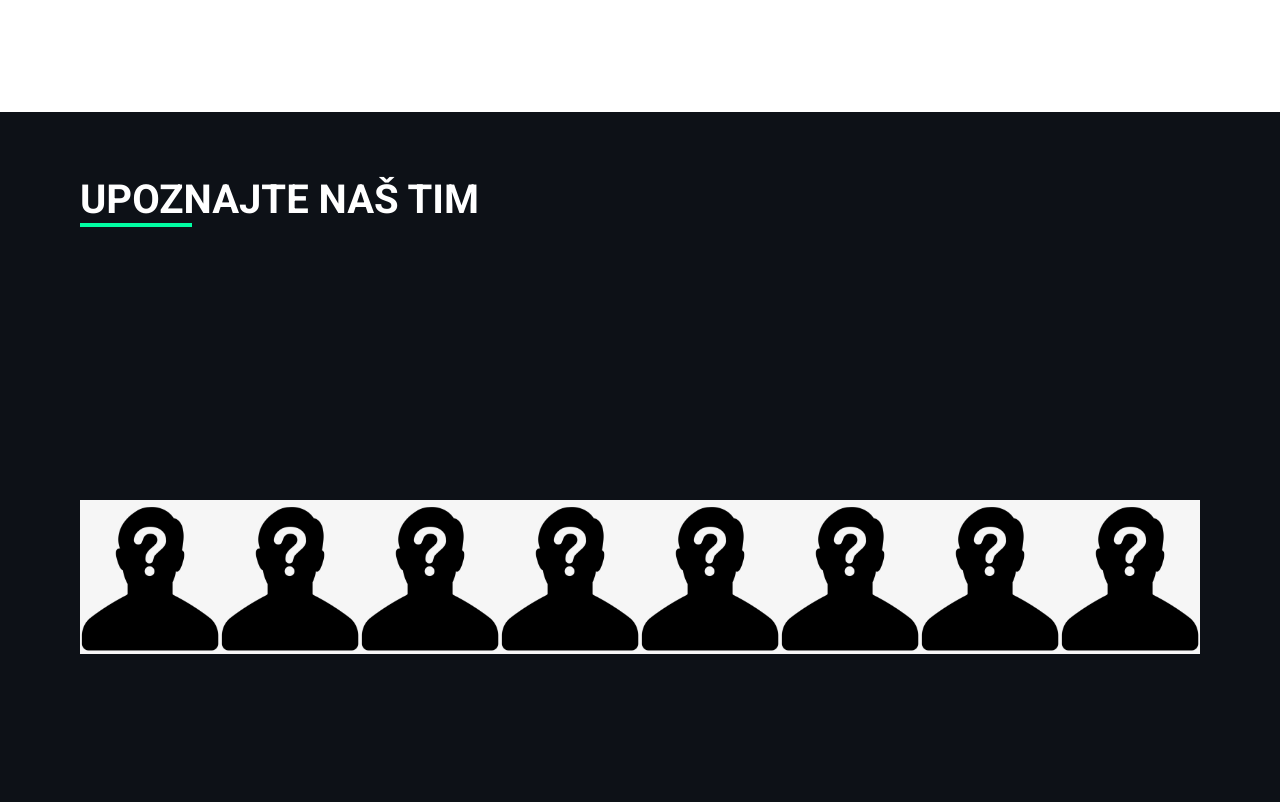
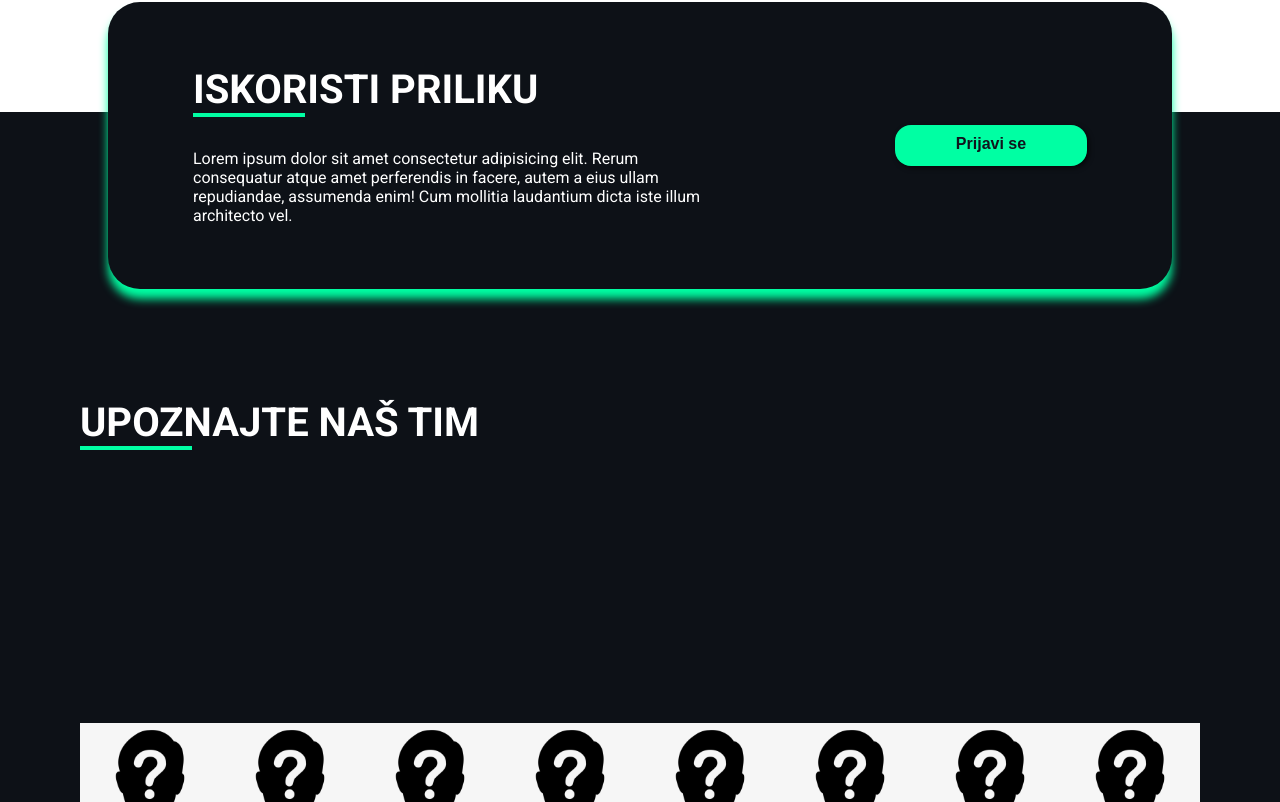
Before and after one commit to StefanJo3107/HZS-4.0-Site, a React (Create React App) app: page / in a window 1280 px wide. Shown: the part 8138-8940 px from the top of the page. Built offline with nearby package versions, Linux system fonts and the light colour scheme.

Commit message:
dodata komponenta IskoristiPriliku

```diff
--- /dev/null
+++ b/src/Components/Tim/IskoristiPriliku.jsx
@@ -0,0 +1,26 @@
+import React from 'react';
+import SectionTitle from '../Utilities/SectionTitle';
+import CustomButton from '../Utilities/CustomButton';
+
+const IskoristiPriliku = () => {
+  return (
+    <div className='iskoristi-priliku'>
+      <div className='iskoristi-priliku-tekst'>
+        <SectionTitle color='white' underline='green'>
+          iskoristi priliku
+        </SectionTitle>
+        <p>
+          Lorem ipsum dolor sit amet consectetur adipisicing elit. Rerum
+          consequatur atque amet perferendis in facere, autem a eius ullam
+          repudiandae, assumenda enim! Cum mollitia laudantium dicta iste illum
+          architecto vel.
+        </p>
+      </div>
+      <div className='iskoristi-priliku-button'>
+        <CustomButton variant='tamna'>Prijavi se </CustomButton>
+      </div>
+    </div>
+  );
+};
+
+export default IskoristiPriliku;
--- a/src/Components/Tim/Tim.jsx
+++ b/src/Components/Tim/Tim.jsx
@@ -3,10 +3,13 @@ import SectionTitle from '../Utilities/SectionTitle';
 import ClanTima from './ClanTima';
 import './Tim.scss';
 import Unknown from '../../Assets/Images/Unknown.png';
+import IskoristiPriliku from './IskoristiPriliku';
 
 const Tim = (props) => {
   return (
     <div className='tim' ref={props.section}>
+      <IskoristiPriliku />
+      <div className='tim-container'>
         <SectionTitle color='white' underline='green'>
           upoznajte naš tim
         </SectionTitle>
@@ -53,6 +56,7 @@ const Tim = (props) => {
           />
         </div>
       </div>
+    </div>
   );
 };
 
--- a/src/Components/Tim/Tim.scss
+++ b/src/Components/Tim/Tim.scss
@@ -1,19 +1,52 @@
 @import '../../global.scss';
 
 .tim {
-  padding-top: 4rem;
   padding-left: 5rem;
   padding-right: 5rem;
   background-color: $pozadina_tamna;
-  display: flex;
-  align-items: flex-start;
-  justify-content: left;
-  flex-direction: column;
+  @include box-center(column, center);
   min-height: 100vh;
   position: relative;
 }
 
 .tim-wrapper {
   height: 80vh;
-  @include box-center(row, space-between);
+  @include box-center(row, space-around);
 }
+
+.iskoristi-priliku {
+  background-color: $pozadina_tamna;
+  display: flex;
+  align-items: left;
+  justify-content: space-around;
+  flex-direction: row;
+  transform: translateY(-110px);
+  border-radius: 2rem;
+  box-shadow: 0px 10px 10px 0px #00ffa3;
+  width: 95%;
+  min-height: 13rem;
+
+  padding-top: 4rem;
+  padding-bottom: 4rem;
+  .iskoristi-priliku-tekst {
+    display: flex;
+    align-items: left;
+    justify-content: space-around;
+    flex-direction: column;
+    width: 50%;
+  }
+
+  .iskoristi-priliku-tekst p {
+    font-family: 'Roboto';
+    font-weight: 400;
+    color: #ffffff;
+  }
+
+  .iskoristi-priliku-button {
+    @include box-center(column, center);
+
+    button {
+      width: 12rem;
+    }
+  }
+}
```
Lines whose indentation alone changed are shown as unchanged.
